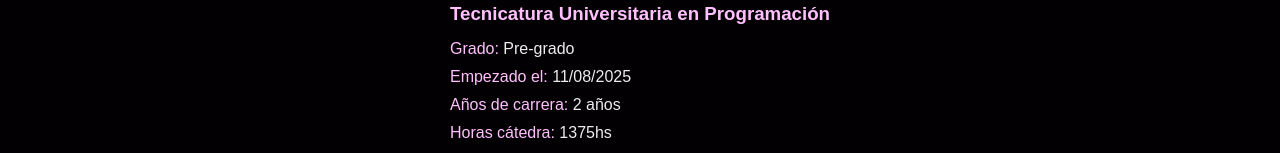
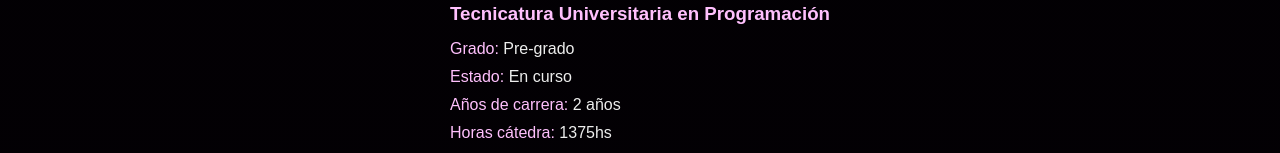
Before and after one commit to Lucano17/lucas.dev-page, a Next.js app: page / in a window 1280 px wide. Shown: the part 772-925 px from the top of the page. Built offline with nearby package versions, Linux system fonts and the light colour scheme; a web font is replaced by a local one.

Commit message:
Changes: CV, EducationCard: State

```diff
--- a/src/components/education/EducationCard.tsx
+++ b/src/components/education/EducationCard.tsx
@@ -29,7 +29,7 @@ export const EducationCard = ({ education }: Props) => {
       </div>
       <div className={styles.dataContainer}>
         <p><span>Grado: </span>{education.grade}</p>
-        <p><span>Empezado el: </span>{education.startedAt}</p>
+        <p><span>Estado: </span>{education.state}</p>
         <p><span>Años de carrera: </span>{education.years} años</p>
         <p><span>Horas cátedra: </span>{education.hours}hs</p>
       </div>
--- a/src/interfaces/education.interface.ts
+++ b/src/interfaces/education.interface.ts
@@ -1,3 +1,8 @@
+export type ValidStates =
+    "En curso" |
+    "Completado"
+
+
 export interface Education {
     id: number,
     institutionName: string,
@@ -8,5 +13,6 @@ export interface Education {
     hours: number,
     planEstudio: object,
     planEstudioPDF: string,
+    state: ValidStates,
     startedAt: string
 }
--- a/src/screens/Home.tsx
+++ b/src/screens/Home.tsx
@@ -81,7 +81,7 @@ export const HomePage = () => {
             >
               {linkedInIcon}
             </Link>
-            <a href="pdf/cv-esp.pdf" download="CV-Lucas.delaFuente-Esp.pdf" title="Curriculum Vitae">
+            <a href="pdf/cv-lucas.dev-esp.pdf" download="CV-Lucas.delaFuente-Esp.pdf" title="Curriculum Vitae">
               {cvIcon}
             </a>
           </div>
--- a/src/seed/seed.ts
+++ b/src/seed/seed.ts
@@ -35,6 +35,7 @@ export const education: EducationData = {
                 ],
             },
             planEstudioPDF: "tup.pdf",
+            state: "En curso",
             startedAt: "11/08/2025"
         }]
 }
```
Also changed, not shown: 2 other files (tests, documents, lock files or other folders).
